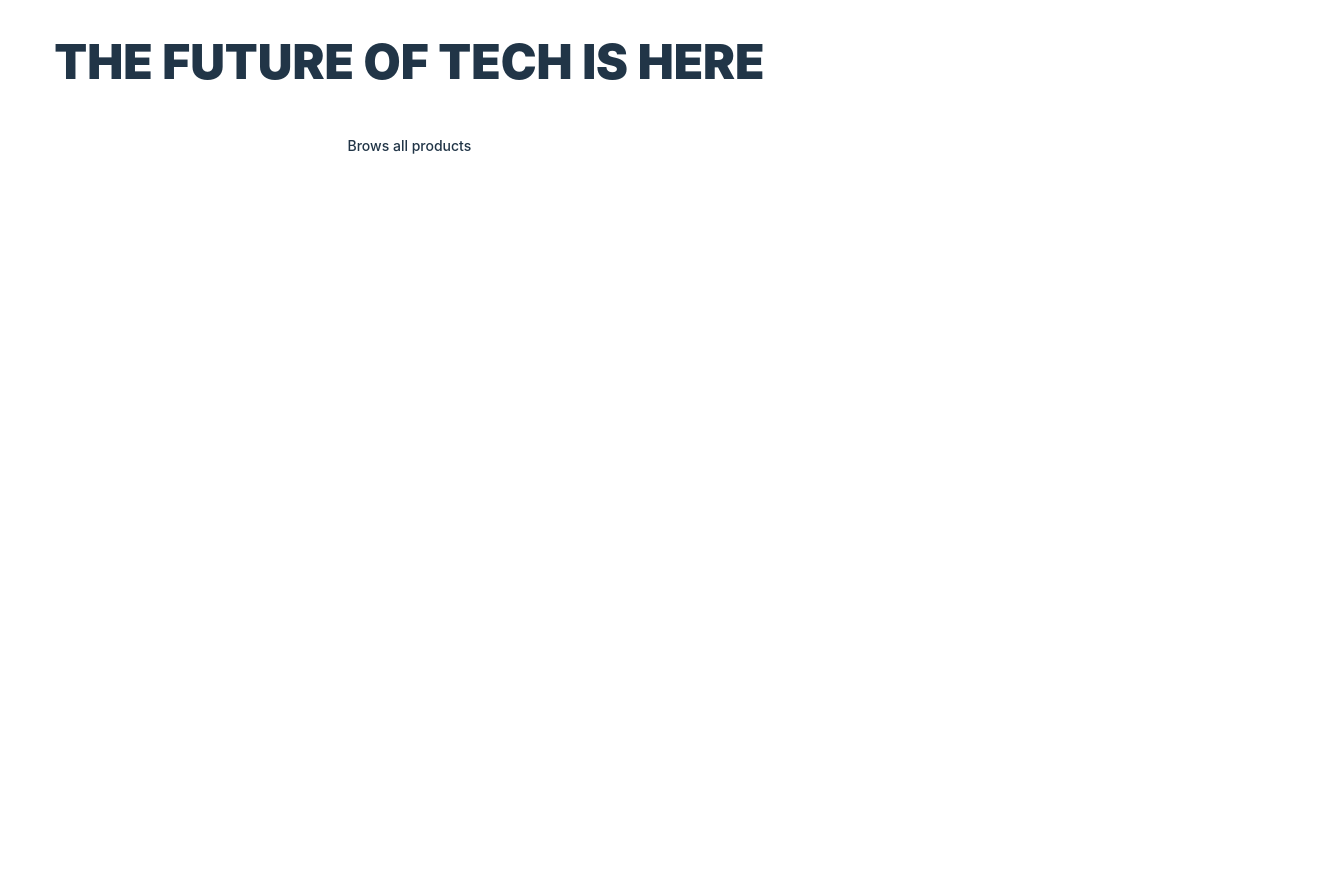
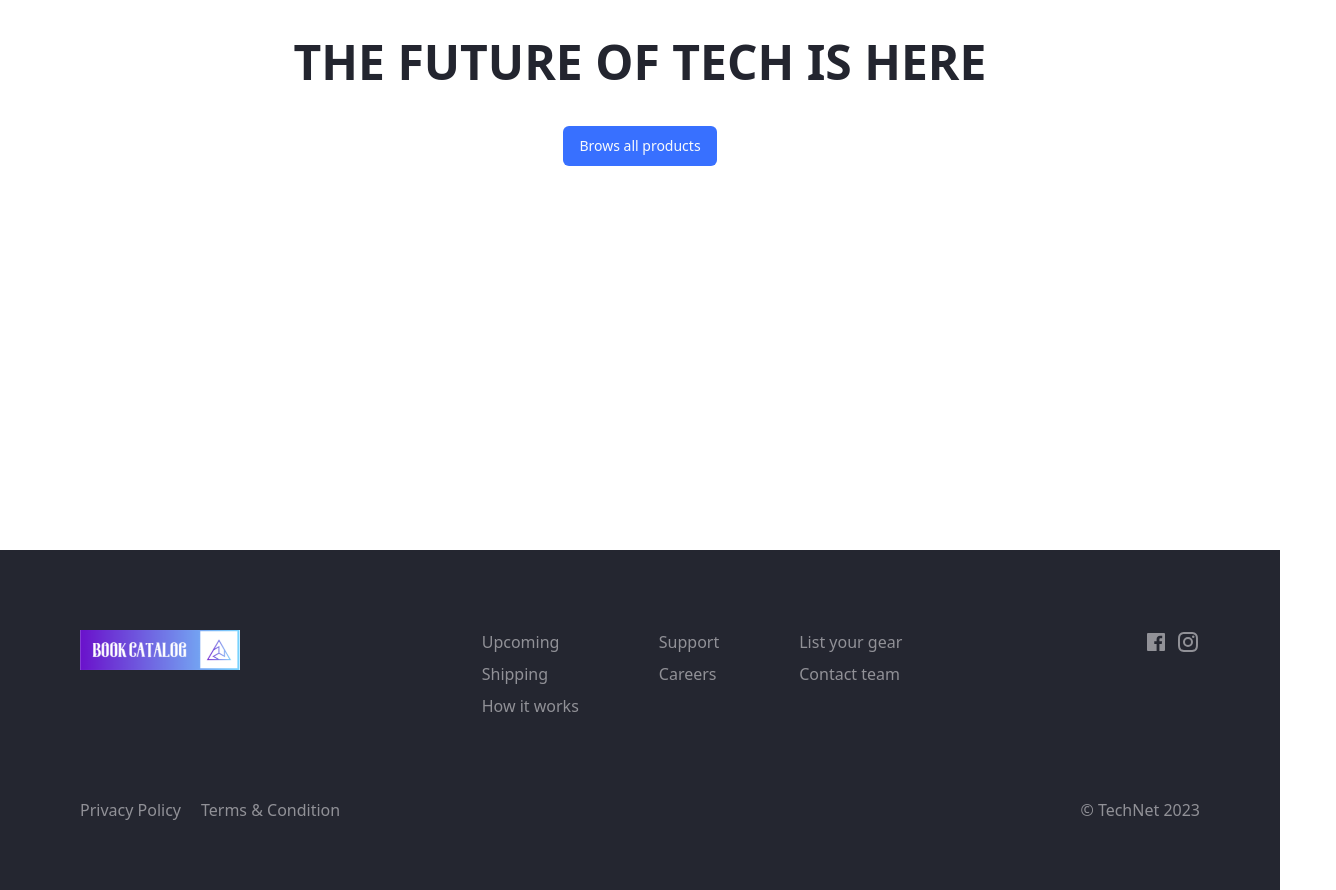
Before and after one commit to ShuvoProgram/Build-a-Simple-Book-Catalog-Application-FrontEnd, a React (Vite) app: page / in a window 1280 px wide. Shown: the part 1086-1976 px from the top of the page, 1336 px wide, since content can reach past the window. Before the commit the page ends 1636 px from the top, so only its background shows below. Built offline with nearby package versions, Linux system fonts and the light colour scheme.

Commit message:
added footer

```diff
--- a/src/index.css
+++ b/src/index.css
@@ -1,72 +1,84 @@
 @tailwind base;
 @tailwind components;
 @tailwind utilities;
-:root {
-  font-family: Inter, system-ui, Avenir, Helvetica, Arial, sans-serif;
-  line-height: 1.5;
-  font-weight: 400;
+@layer base {
+  :root {
+    --text-primary: 230 14% 16%;
+    --text-secondary: 240 3% 58%;
 
-  color-scheme: light dark;
-  color: rgba(255, 255, 255, 0.87);
-  background-color: #242424;
+    --background: 0 0% 100%;
+    --foreground: 222.2 47.4% 11.2%;
 
-  font-synthesis: none;
-  text-rendering: optimizeLegibility;
-  -webkit-font-smoothing: antialiased;
-  -moz-osx-font-smoothing: grayscale;
-  -webkit-text-size-adjust: 100%;
+    --muted: 210 40% 96.1%;
+    --muted-foreground: 215.4 16.3% 46.9%;
+
+    --popover: 0 0% 100%;
+    --popover-foreground: 222.2 47.4% 11.2%;
+
+    --card: 0 0% 100%;
+    --card-foreground: 222.2 47.4% 11.2%;
+
+    --border: 214.3 31.8% 91.4%;
+    --input: 214.3 31.8% 91.4%;
+
+    --primary: 223 100% 61%;
+    --primary-foreground: 210 40% 98%;
+
+    --secondary: 210 40% 96.1%;
+    --secondary-foreground: 222.2 47.4% 11.2%;
+
+    --accent: 210 40% 96.1%;
+    --accent-foreground: 222.2 47.4% 11.2%;
+
+    --destructive: 0 100% 50%;
+    --destructive-foreground: 210 40% 98%;
+
+    --ring: 215 20.2% 65.1%;
+
+    --radius: 0.5rem;
+  }
+
+  .dark {
+    --background: 224 71% 4%;
+    --foreground: 213 31% 91%;
+
+    --muted: 223 47% 11%;
+    --muted-foreground: 215.4 16.3% 56.9%;
+
+    --popover: 224 71% 4%;
+    --popover-foreground: 215 20.2% 65.1%;
+
+    --card: 224 71% 4%;
+    --card-foreground: 213 31% 91%;
+
+    --border: 216 34% 17%;
+    --input: 216 34% 17%;
+
+    --primary: 210 40% 98%;
+    --primary-foreground: 222.2 47.4% 1.2%;
+
+    --secondary: 222.2 47.4% 11.2%;
+    --secondary-foreground: 210 40% 98%;
+
+    --accent: 216 34% 17%;
+    --accent-foreground: 210 40% 98%;
+
+    --destructive: 0 63% 31%;
+    --destructive-foreground: 210 40% 98%;
+
+    --ring: 216 34% 17%;
+
+    --radius: 0.5rem;
+  }
 }
 
-a {
-  font-weight: 500;
-  color: #646cff;
-  text-decoration: inherit;
-}
-a:hover {
-  color: #535bf2;
-}
+@layer base {
+  * {
+    @apply border-border;
+  }
 
-body {
-  margin: 0;
-  display: flex;
-  place-items: center;
-  min-width: 320px;
-  min-height: 100vh;
-}
-
-h1 {
-  font-size: 3.2em;
-  line-height: 1.1;
-}
-
-button {
-  border-radius: 8px;
-  border: 1px solid transparent;
-  padding: 0.6em 1.2em;
-  font-size: 1em;
-  font-weight: 500;
-  font-family: inherit;
-  background-color: #1a1a1a;
-  cursor: pointer;
-  transition: border-color 0.25s;
-}
-button:hover {
-  border-color: #646cff;
-}
-button:focus,
-button:focus-visible {
-  outline: 4px auto -webkit-focus-ring-color;
-}
-
-@media (prefers-color-scheme: light) {
-  :root {
-    color: #213547;
-    background-color: #ffffff;
-  }
-  a:hover {
-    color: #747bff;
-  }
-  button {
-    background-color: #f9f9f9;
+  body {
+    @apply bg-background text-foreground;
+    font-feature-settings: 'rlig' 1, 'calt' 1;
   }
 }
--- /dev/null
+++ b/src/layouts/Footer.tsx
@@ -0,0 +1,40 @@
+import logo from '../assets/booklogo.png';
+import { RiFacebookBoxFill, RiInstagramLine } from 'react-icons/ri';
+export default function Footer() {
+  const date = new Date();
+  const year = date.getFullYear();
+
+  return (
+    <div className="bg-[#242630] text-secondary p-20">
+      <div className="flex justify-between">
+        <div>
+          <img className="h-10" src={logo} alt="Logo" />
+        </div>
+        <div className="flex gap-20">
+          <ul className="space-y-2">
+            <li>Upcoming</li>
+            <li>Shipping</li>
+            <li>How it works</li>
+          </ul>
+          <ul className="space-y-2">
+            <li>Support</li>
+            <li>Careers</li>
+          </ul>
+          <ul className="space-y-2">
+            <li>List your gear</li>
+            <li>Contact team</li>
+          </ul>
+        </div>
+        <div className="flex gap-2 text-2xl">
+          <RiFacebookBoxFill />
+          <RiInstagramLine />
+        </div>
+      </div>
+      <div className="flex w-full mt-20 gap-5">
+        <p>Privacy Policy</p>
+        <p>Terms & Condition</p>
+        <p className="ml-auto"> &#169; TechNet {year}</p>
+      </div>
+    </div>
+  );
+}
--- a/src/layouts/Navbar.tsx
+++ b/src/layouts/Navbar.tsx
@@ -3,6 +3,7 @@ import { Button } from "../components/ui/button";
 import { HiOutlineSearch } from 'react-icons/hi';
 import { DropdownMenu, DropdownMenuContent, DropdownMenuItem, DropdownMenuLabel, DropdownMenuSeparator, DropdownMenuTrigger } from "../components/ui/dropdown-menu";
 import { Avatar, AvatarFallback, AvatarImage } from "../components/ui/avatar";
+import logo from '../assets/booklogo.png'
 
 
 export default function Navbar() {
@@ -11,7 +12,7 @@ export default function Navbar() {
       <div className="h-full w-full bg-white/60">
         <div className="flex items-center justify-between w-full md:max-w-7xl h-full mx-auto ">
           <div>
-            {/* <img className="h-8" src={logo} alt="log" /> */}
+            <img className="h-8" src={logo} alt="log" />
           </div>
           <div>
             <ul className="flex items-center">
--- a/src/pages/Home.tsx
+++ b/src/pages/Home.tsx
@@ -2,6 +2,7 @@ import banner from '@/assets/images/banner.png';
 import hero from '@/assets/images/hero.png';
 import { Link } from 'react-router-dom';
 import { Button } from '../components/ui/button';
+import Footer from '@/layouts/Footer';
 
 export default function Home() {
   return (
@@ -9,7 +10,7 @@ export default function Home() {
       <div className="flex justify-between items-center h-[calc(100vh-80px)] max-w-7xl mx-auto ">
         <div>
           <h1 className="text-6xl font-black text-primary mb-2">
-            HAYLOU <br /> SOLAR PLUSE
+            Books <br />
           </h1>
           <p className="text-secondary font-semibold text-xl">
             Effortless communication at your fingertips
@@ -37,6 +38,7 @@ export default function Home() {
           </Button>
         </div>
       </div>
+      <Footer/>
     </>
   );
 }
```
Also changed, not shown: src/assets/booklogo.png (added), src/components/LoginForm.tsx (deleted), src/components/ProductCard.tsx (deleted).
